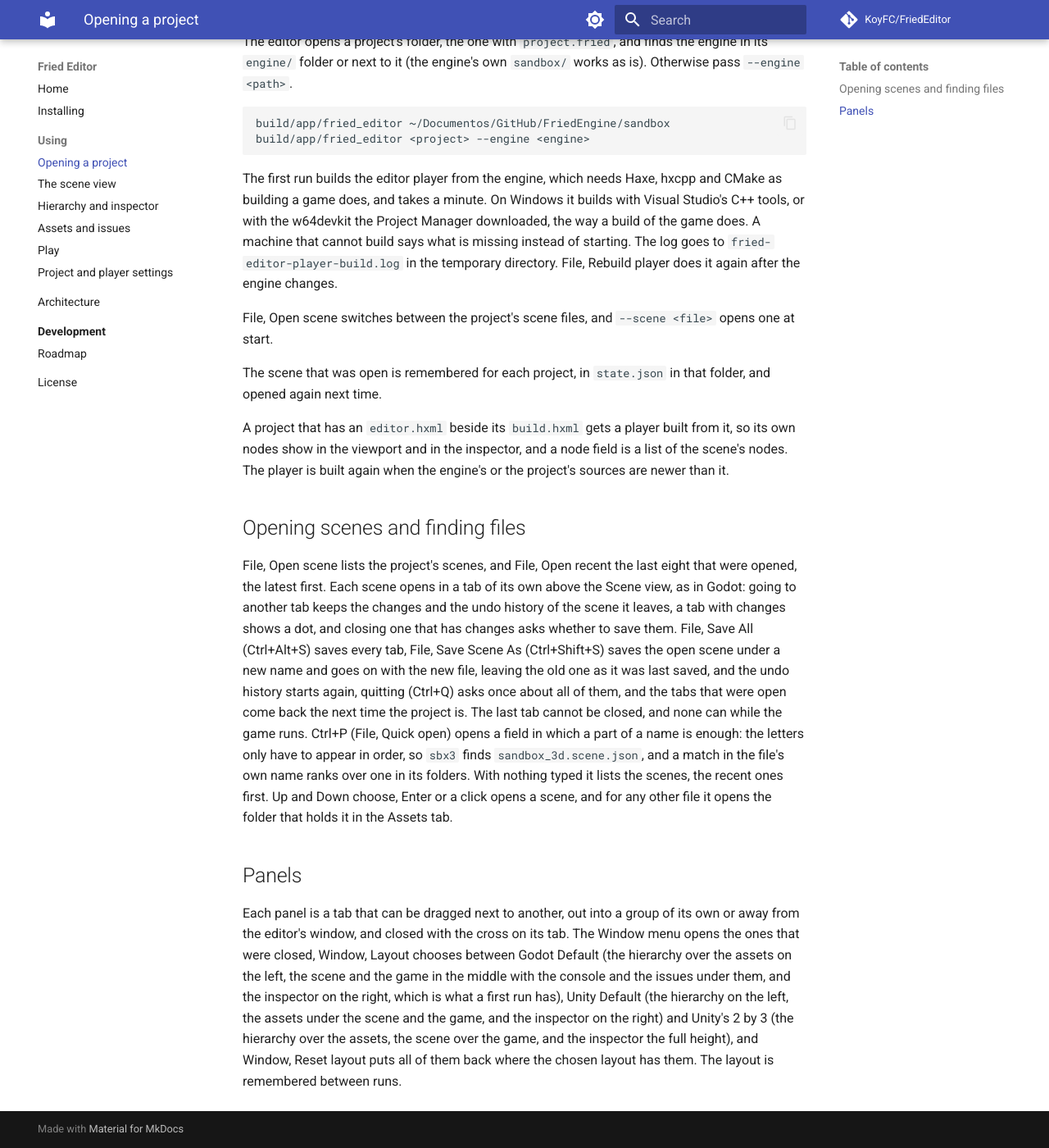
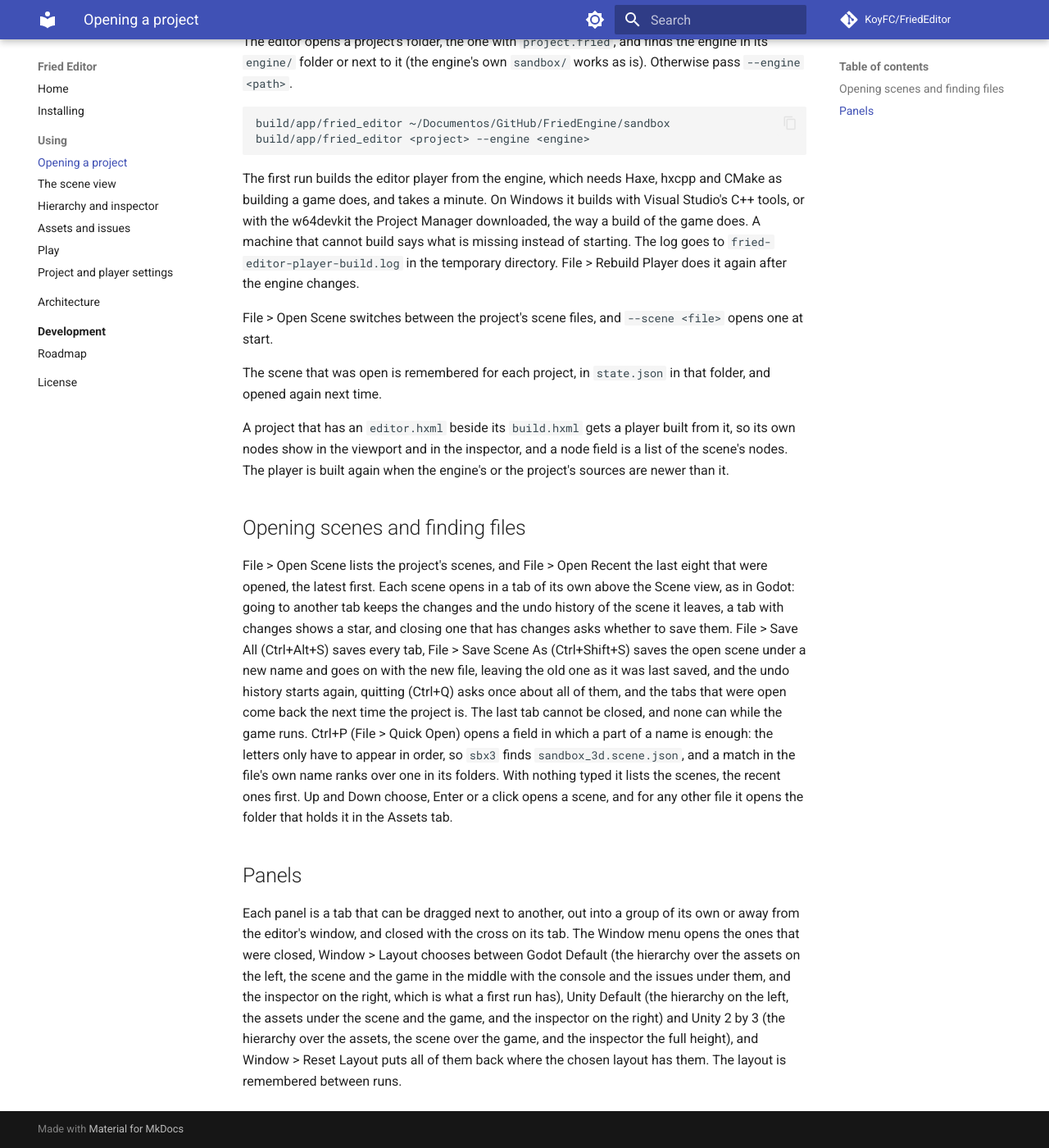
Before and after one commit to KoyFC/FriedEditor, an MkDocs documentation site: the page built from docs/using/opening-a-project.md, in a window 1280 px wide and 1400 px high, scrolled down 142 px. Shown: the whole window at 82% size. Built offline with MkDocs 1.6.1 and Material for MkDocs 9.7.7, drawn with Linux system fonts in a browser that asks for light colours; comment, search, counter and statistics services are not loaded.

Commit message:
Use One Case and One Word for Each Label Across the Editor

````diff
--- a/docs/using/opening-a-project.md
+++ b/docs/using/opening-a-project.md
@@ -7,9 +7,9 @@ build/app/fried_editor ~/Documentos/GitHub/FriedEngine/sandbox
 build/app/fried_editor <project> --engine <engine>
 ```
 
-The first run builds the editor player from the engine, which needs Haxe, hxcpp and CMake as building a game does, and takes a minute. On Windows it builds with Visual Studio's C++ tools, or with the w64devkit the Project Manager downloaded, the way a build of the game does. A machine that cannot build says what is missing instead of starting. The log goes to `fried-editor-player-build.log` in the temporary directory. File, Rebuild player does it again after the engine changes.
+The first run builds the editor player from the engine, which needs Haxe, hxcpp and CMake as building a game does, and takes a minute. On Windows it builds with Visual Studio's C++ tools, or with the w64devkit the Project Manager downloaded, the way a build of the game does. A machine that cannot build says what is missing instead of starting. The log goes to `fried-editor-player-build.log` in the temporary directory. File > Rebuild Player does it again after the engine changes.
 
-File, Open scene switches between the project's scene files, and `--scene <file>` opens one at start.
+File > Open Scene switches between the project's scene files, and `--scene <file>` opens one at start.
 
 The scene that was open is remembered for each project, in `state.json` in that folder, and opened again next time.
 
@@ -17,8 +17,8 @@ A project that has an `editor.hxml` beside its `build.hxml` gets a player built
 
 ## Opening scenes and finding files
 
-File, Open scene lists the project's scenes, and File, Open recent the last eight that were opened, the latest first. Each scene opens in a tab of its own above the Scene view, as in Godot: going to another tab keeps the changes and the undo history of the scene it leaves, a tab with changes shows a dot, and closing one that has changes asks whether to save them. File, Save All (Ctrl+Alt+S) saves every tab, File, Save Scene As (Ctrl+Shift+S) saves the open scene under a new name and goes on with the new file, leaving the old one as it was last saved, and the undo history starts again, quitting (Ctrl+Q) asks once about all of them, and the tabs that were open come back the next time the project is. The last tab cannot be closed, and none can while the game runs. Ctrl+P (File, Quick open) opens a field in which a part of a name is enough: the letters only have to appear in order, so `sbx3` finds `sandbox_3d.scene.json`, and a match in the file's own name ranks over one in its folders. With nothing typed it lists the scenes, the recent ones first. Up and Down choose, Enter or a click opens a scene, and for any other file it opens the folder that holds it in the Assets tab.
+File > Open Scene lists the project's scenes, and File > Open Recent the last eight that were opened, the latest first. Each scene opens in a tab of its own above the Scene view, as in Godot: going to another tab keeps the changes and the undo history of the scene it leaves, a tab with changes shows a star, and closing one that has changes asks whether to save them. File > Save All (Ctrl+Alt+S) saves every tab, File > Save Scene As (Ctrl+Shift+S) saves the open scene under a new name and goes on with the new file, leaving the old one as it was last saved, and the undo history starts again, quitting (Ctrl+Q) asks once about all of them, and the tabs that were open come back the next time the project is. The last tab cannot be closed, and none can while the game runs. Ctrl+P (File > Quick Open) opens a field in which a part of a name is enough: the letters only have to appear in order, so `sbx3` finds `sandbox_3d.scene.json`, and a match in the file's own name ranks over one in its folders. With nothing typed it lists the scenes, the recent ones first. Up and Down choose, Enter or a click opens a scene, and for any other file it opens the folder that holds it in the Assets tab.
 
 ## Panels
 
-Each panel is a tab that can be dragged next to another, out into a group of its own or away from the editor's window, and closed with the cross on its tab. The Window menu opens the ones that were closed, Window, Layout chooses between Godot Default (the hierarchy over the assets on the left, the scene and the game in the middle with the console and the issues under them, and the inspector on the right, which is what a first run has), Unity Default (the hierarchy on the left, the assets under the scene and the game, and the inspector on the right) and Unity's 2 by 3 (the hierarchy over the assets, the scene over the game, and the inspector the full height), and Window, Reset layout puts all of them back where the chosen layout has them. The layout is remembered between runs.
+Each panel is a tab that can be dragged next to another, out into a group of its own or away from the editor's window, and closed with the cross on its tab. The Window menu opens the ones that were closed, Window > Layout chooses between Godot Default (the hierarchy over the assets on the left, the scene and the game in the middle with the console and the issues under them, and the inspector on the right, which is what a first run has), Unity Default (the hierarchy on the left, the assets under the scene and the game, and the inspector on the right) and Unity 2 by 3 (the hierarchy over the assets, the scene over the game, and the inspector the full height), and Window > Reset Layout puts all of them back where the chosen layout has them. The layout is remembered between runs.
````
Also changed, not shown: docs/using/assets-and-issues.md (+2 -2 lines), docs/using/hierarchy-and-inspector.md (+2 -2 lines), docs/using/play.md (+1 -1 lines), docs/using/project-settings.md (+1 -1 lines), docs/using/viewport.md (+1 -1 lines), 4 other files.
